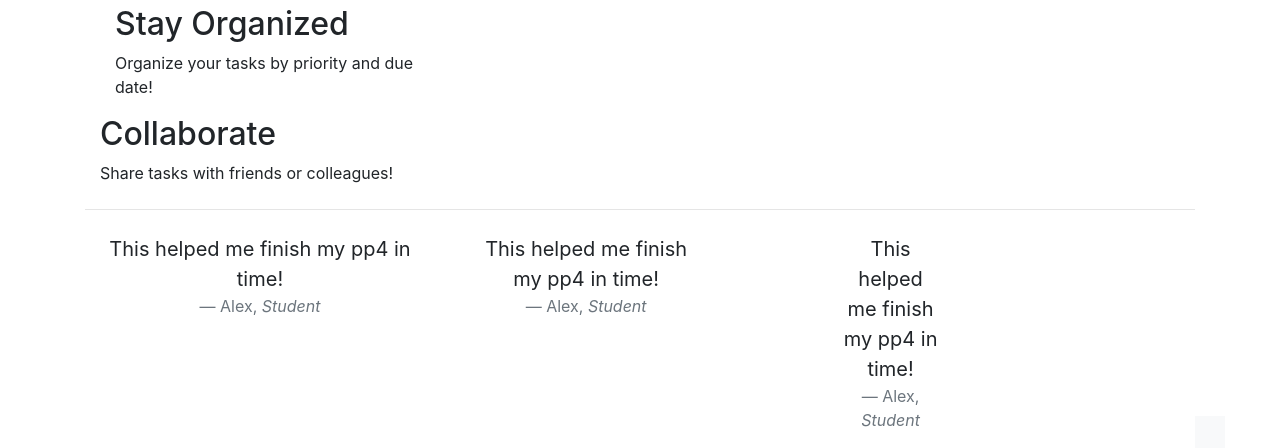
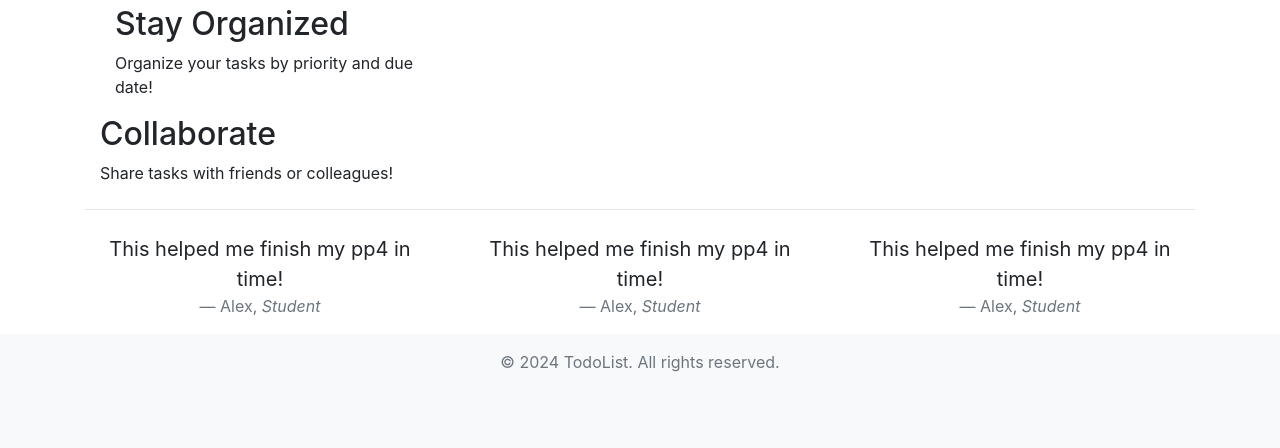
Before and after one commit to Seafzz/todo, a Django app: page / in a window 1280 px wide. Shown: the part 636-1084 px from the top of the page. After the commit the page ends 1008 px from the top, so only its background shows below. Run offline with Django 5.2, Linux system fonts and the light colour scheme; some libraries are stand-ins or nearby versions.

Commit message:
fix: removed unecesary divs and formated the code

```diff
--- a/tasks/templates/tasks/home.html
+++ b/tasks/templates/tasks/home.html
@@ -51,16 +51,12 @@
             <footer class="blockquote-footer">Alex, <cite title="Source Title">Student</cite></footer>
         </blockquote>
     </div>
-    <hr class="my-4">
-<div class="row text-center">
     <div class="col-lg-4">
         <blockquote class="blockquote">
             <p class="mb-0">This helped me finish my pp4 in time!</p>
             <footer class="blockquote-footer">Alex, <cite title="Source Title">Student</cite></footer>
         </blockquote>
     </div>
-    <hr class="my-4">
-<div class="row text-center">
         <div class="col-lg-4">
             <blockquote class="blockquote">
                 <p class="mb-0">This helped me finish my pp4 in time!</p>
@@ -68,10 +64,11 @@
             </blockquote>
         </div>
     </div>
+</div>
 
 <footer class="footer mt-auto py-3 bg-light text-center">
     <div class="container">
-        <span class="text-muted"></span>
+        <span class="text-muted">© 2024 TodoList. All rights reserved.</span>
     </div>
 </footer>
 {% endblock %}
```
Lines whose indentation alone changed are shown as unchanged.
